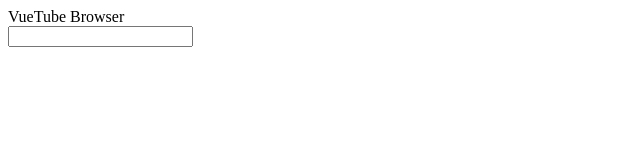
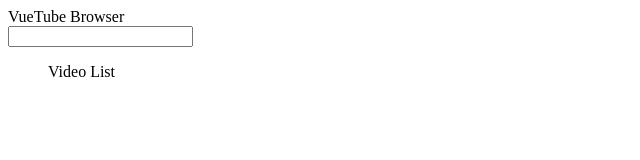
Before and after one commit to Nick-Damico/vuejs-youtube-player, a Vue app: page / in a window 1280 px wide. Shown: the top 160 px of the page, without its empty margins (0-640 px from the left). Built offline with nearby package versions, Linux system fonts and the light colour scheme; no server answers.

Commit message:
Setup props

```diff
--- a/src/App.vue
+++ b/src/App.vue
@@ -1,19 +1,30 @@
+<!-- Directives can also be declared as v-on:termChange="onTermChange" -->
+<!-- Directive to bind props: v-bind:videos="videos" -->
 <template>
   <div>
     VueTube Browser
     <SearchBar @termChange="onTermChange"></SearchBar>
+    <VideoList :videos="videos"></VideoList>
   </div>
 </template>
 
 <script>
+// import dependencies
 import axios from 'axios';
 import SearchBar from './components/SearchBar';
+import VideoList from './components/VideoList';
 // Define a env variable in .env file with API KEY.
 const API_KEY = process.env.VUE_APP_SECRET;
 export default {
   name: 'App',
   components: {
-    SearchBar
+    SearchBar,
+    VideoList
+  },
+  data() {
+    return {
+      videos: []
+    };
   },
   methods: {
     onTermChange: function(searchTerm) {
@@ -22,10 +33,12 @@
           key: API_KEY,
           type: 'video',
           part: 'snippet',
-          q: 'searchTerm'
+          q: searchTerm
         }
       })
-      .then(response => console.log(response))
+      .then(response => {
+        this.videos = response.data.items
+      })
       .catch(error => console.log(error))
     }
   }
--- /dev/null
+++ b/src/components/VideoList.vue
@@ -0,0 +1,17 @@
+<template>
+  <ul>
+    Video List
+  </ul>
+</template>
+
+<script>
+export default {
+  name: 'VideoList',
+  props: {
+    videos: Array
+  }
+};
+</script>
+
+<style>
+</style>
```
